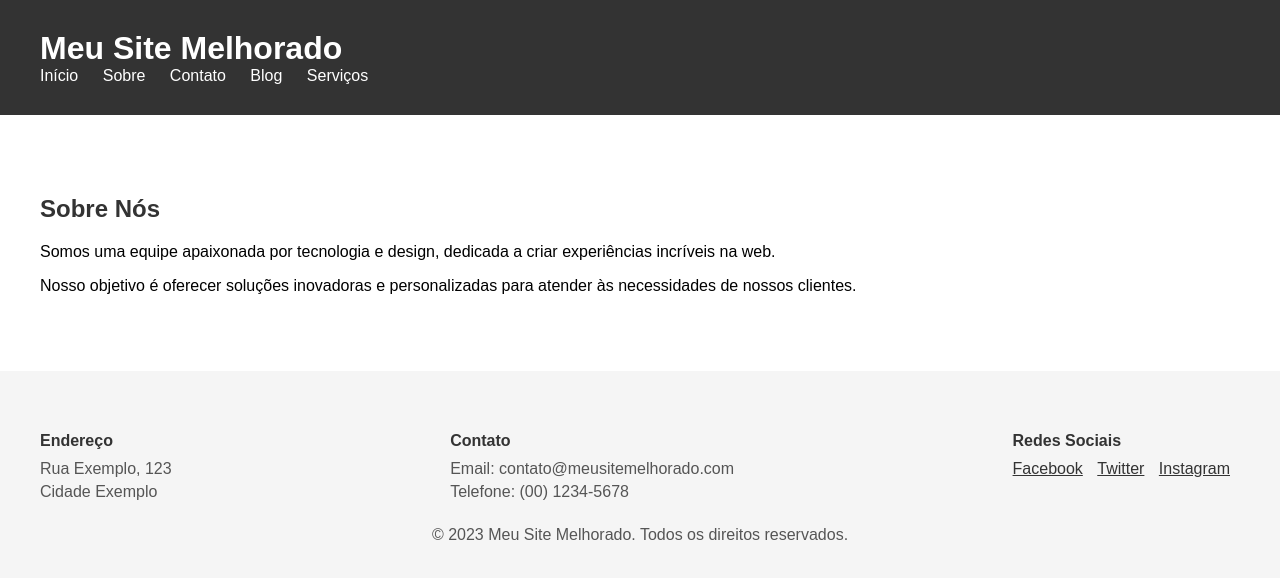
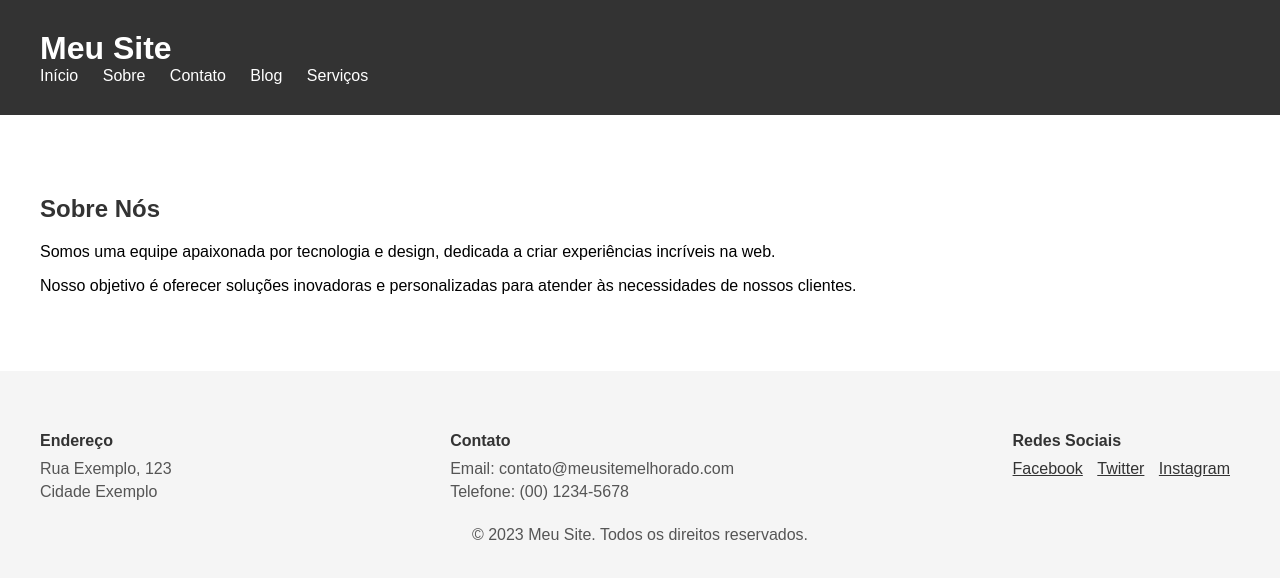
Before and after one commit to EfySecurity/Projeto-Site, a plain HTML site: page sobre.html in a window 1280 px wide. Drawn offline with Linux system fonts and the light colour scheme.

Commit message:
sobre.html

```diff
--- a/sobre.html
+++ b/sobre.html
@@ -3,13 +3,13 @@
 <head>
     <meta charset="UTF-8">
     <meta name="viewport" content="width=device-width, initial-scale=1.0">
-    <title>Sobre - Meu Site Melhorado</title>
+    <title>Sobre - Meu Site</title>
     <link rel="stylesheet" href="styles.css">
 </head>
 <body>
     <header>
         <div class="container">
-            <h1>Meu Site Melhorado</h1>
+            <h1>Meu Site</h1>
             <nav>
                 <ul>
                     <li><a href="index.html">Início</a></li>
@@ -51,7 +51,7 @@
                 </div>
             </div>
 
-            <p class="direitos-autorais">&copy; 2023 Meu Site Melhorado. Todos os direitos reservados.</p>
+            <p class="direitos-autorais">&copy; 2023 Meu Site. Todos os direitos reservados.</p>
         </div>
     </footer>
 </body>
```
